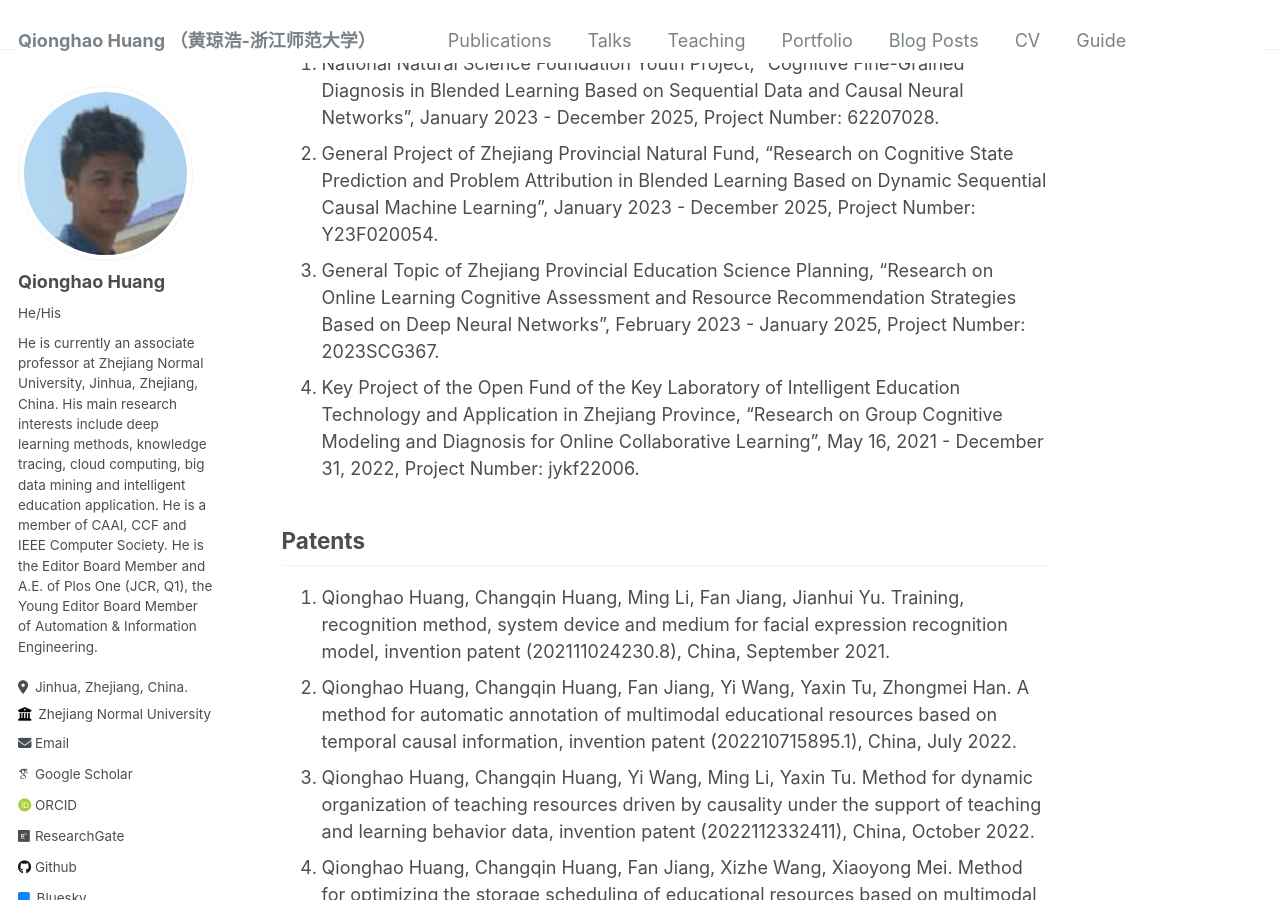
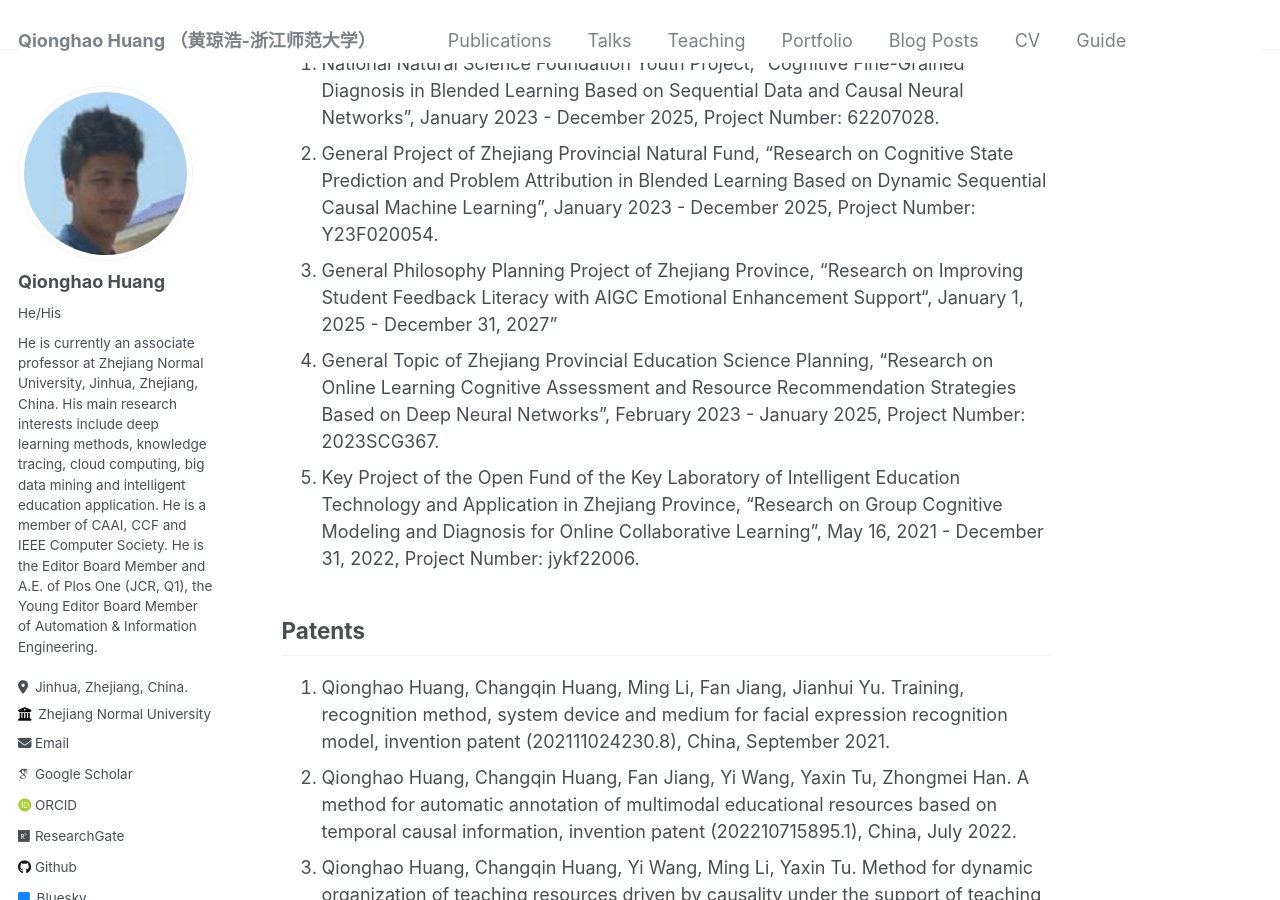
Before and after one commit to qhhuang-ai/qhhuang-ai.github.io, a Jekyll site: the page built from _pages/about.md, in a window 1280 px wide and 900 px high, scrolled down 5003 px. Built offline with Jekyll 4.4.1, drawn with Linux system fonts in a browser that asks for light colours; some web fonts are replaced; comment, search, counter and statistics services are not loaded.

Commit message:
update CV

```diff
--- a/_pages/about.md
+++ b/_pages/about.md
@@ -32,6 +32,7 @@ Principal Investigator of Research Projects
 
 1. National Natural Science Foundation Youth Project, “Cognitive Fine-Grained Diagnosis in Blended Learning Based on Sequential Data and Causal Neural Networks”, January 2023 - December 2025, Project Number: 62207028.
 1. General Project of Zhejiang Provincial Natural Fund, “Research on Cognitive State Prediction and Problem Attribution in Blended Learning Based on Dynamic Sequential Causal Machine Learning”, January 2023 - December 2025, Project Number: Y23F020054.
+1. General Philosophy Planning Project of Zhejiang Province, “Research on Improving Student Feedback Literacy with AIGC Emotional Enhancement Support“, January 1, 2025 - December 31, 2027"
 1. General Topic of Zhejiang Provincial Education Science Planning, “Research on Online Learning Cognitive Assessment and Resource Recommendation Strategies Based on Deep Neural Networks”, February 2023 - January 2025, Project Number: 2023SCG367.
 1. Key Project of the Open Fund of the Key Laboratory of Intelligent Education Technology and Application in Zhejiang Province, “Research on Group Cognitive Modeling and Diagnosis for Online Collaborative Learning”, May 16, 2021 - December 31, 2022, Project Number: jykf22006.
 
```
